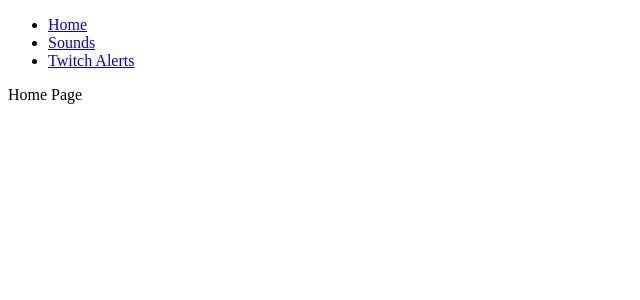
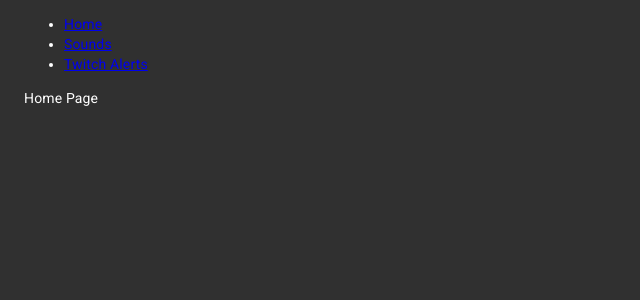
Before and after one commit to Bifuu/BifuuBot, a React (Create React App) app in the folder bifuubot-dashboard/: page / in a window 1280 px wide. Shown: the top 300 px of the page, without its empty margins (0-640 px from the left). Built offline with nearby package versions, Linux system fonts and the light colour scheme; no server answers.

Commit message:
Dark mode!

```diff
--- a/bifuubot-dashboard/src/App.js
+++ b/bifuubot-dashboard/src/App.js
@@ -4,9 +4,11 @@ import { BrowserRouter as Router, Switch, Route, Link } from 'react-router-dom';
 import Sounds from './pages/Sounds';
 import Twitch from './pages/Twitch';
 import Home from './pages/Home';
+import { Container } from '@material-ui/core';
 
 function App() {
   return (
+    <Container>
       <Router>
         <div className="App">
           <header className="App-header">
@@ -37,6 +39,7 @@ function App() {
           </div>
         </div>
       </Router>
+    </Container>
   );
 }
 
--- a/bifuubot-dashboard/src/index.js
+++ b/bifuubot-dashboard/src/index.js
@@ -2,10 +2,20 @@ import React from 'react';
 import ReactDOM from 'react-dom';
 import App from './App';
 import * as serviceWorker from './serviceWorker';
+import { ThemeProvider, CssBaseline, createMuiTheme } from '@material-ui/core';
+
+const darkTheme = createMuiTheme({
+  palette: {
+    type: 'dark',
+  },
+});
 
 ReactDOM.render(
   <React.StrictMode>
-    <App />
+    <ThemeProvider theme={darkTheme}>
+      <CssBaseline />
+      <App />
+    </ThemeProvider>
   </React.StrictMode>,
   document.getElementById('root')
 );
```
Lines whose indentation alone changed are shown as unchanged.
